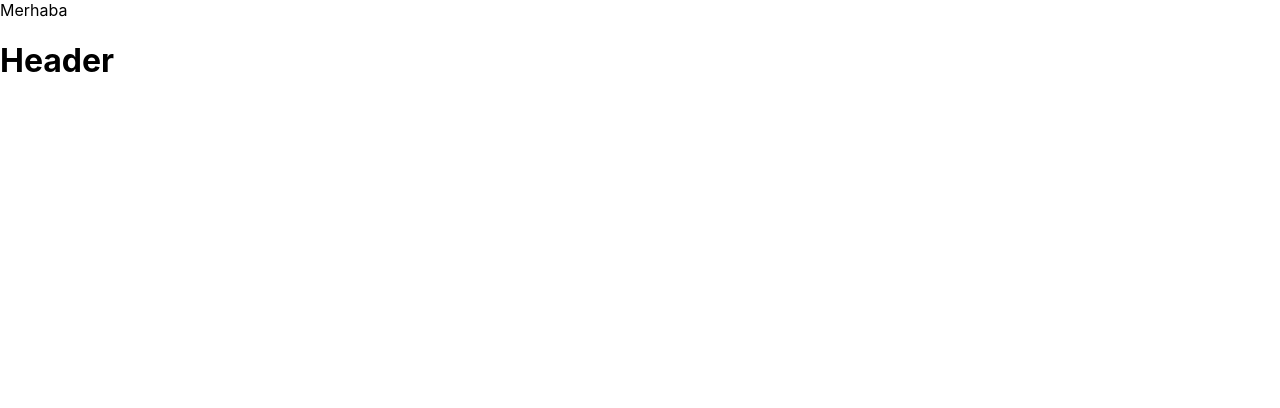
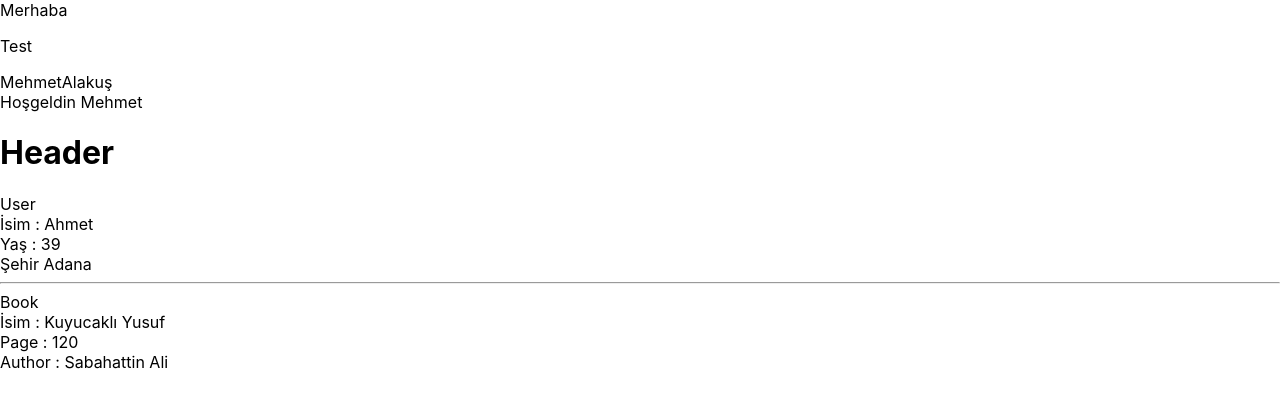
Before and after one commit to bozkurtismail/React-Hooks, a React (Create React App) app: page / in a window 1280 px wide. Shown: the top 408 px of the page. Built offline with nearby package versions, Linux system fonts and the light colour scheme.

Commit message:
props ve componetlere learn

```diff
--- a/src/App.js
+++ b/src/App.js
@@ -1,8 +1,19 @@
+import Book from "./components/Book";
 import Header from "./components/Header";
+import User from "./components/User";
+
+const book = {
+  name : "Kuyucaklı Yusuf",
+  page : 120,
+  author : "Sabahattin Ali"
+}
 
 function App() {
   return  <div>Merhaba
     <Header/>
+    <User name="Ahmet" city="Adana" age = {39}/>
+
+    <Book data ={book}/>
   </div>
 }
 
--- /dev/null
+++ b/src/components/Book.js
@@ -0,0 +1,39 @@
+import React from 'react'
+
+/*function Book(props) {
+  return (
+    <div>
+      Book
+      <div>İsim : {props.data.name}</div>
+      <div>Page : {props.data.page}</div>
+      <div>Author : {props.data.author}</div>
+    </div>
+  )
+}*/
+
+/*function Book({data}) {
+    return (
+      <div>
+        Book
+        <div>İsim : {data.name}</div>
+        <div>Page : {data.page}</div>
+        <div>Author : {data.author}</div>
+      </div>
+    )
+}*/
+
+function Book({data : {name,page,author}}) {
+    return (
+      <div>
+        Book
+        <div>İsim : {name}</div>
+        <div>Page : {page}</div>
+        <div>Author : {author}</div>
+      </div>
+    )
+}
+export default Book
+
+/*Bir bileşene props olarak array veya obje veri tipinin gönderilmesi hakkında bilgiler aktarılmaktadır.
+Her seferinde props.data.name yazılmak istenmiyorsa props alma yeri {data}  şeklinde yazılabilir.
+*/
--- a/src/components/Header.js
+++ b/src/components/Header.js
@@ -1,11 +1,58 @@
 import React from 'react'
 
+
+//değişken render etmek için javascript kodu içerisinde değişken süslü parantez içersinde kullanılır.
+const name = "Mehmet"
+let surname = "Alakuş"
+const isLoggendIn = true
 function Header() {
   return (
+  <React.Fragment>
+    <div>
+      <p>Test</p>
+      {name}{surname}
+
+      {
+        isLoggendIn ? (
+          <div>Hoşgeldin {name}</div>
+        ) : (
+          <a href=''>Giriş yapı</a>
+        )}
+    </div>
     <div>
       <h1>Header</h1>
-    </div>
+      </div>
+    </React.Fragment>
   )
 }
 
 export default Header
+
+//iki div alt alta kullanıldığında iki div başka bir div ile sarmallanmadı yada reactin bize sağlamış olduğu
+//<>
+//</>
+//fragment ifadesi kullanılabilir
+/*kullanım şekli
+   <>
+    <div>
+      <p>Test</p>
+    </div>
+    <div>
+      <h1>Header</h1>
+      </div>
+    </>
+    şeklindedir.Bir başka kullanım şekli
+    <React.Fragment>
+    <div>
+      <p>Test</p>
+    </div>
+    <div>
+      <h1>Header</h1>
+      </div>
+    </React.Fragment>
+    şeklindedir.
+    */
+
+   /*PROPS denilen konu aslında Property yani  özellik olarak tanımı yapılır.
+   Bir componenti ilk kez render ederken onun görünümünü sağlayacak olan bilgileri Componen oluştururken
+   kolaylık sağlayacak kod rfce(React Function Export Component) */
--- /dev/null
+++ b/src/components/User.js
@@ -0,0 +1,17 @@
+import React from 'react'
+
+function User(props) {
+  return (
+    <div>
+     User
+     <div>İsim : {props.name}</div>
+     <div>Yaş : {props.age}</div>
+     <div>Şehir {props.city}</div>
+     <hr></hr>
+    </div>
+  )
+}
+
+export default User
+
+/*Değişkenlere static şekilde atama yapmak yerine componenti kullanan modul parametreleri dinamik şekilde göndererek kullanabilir.*/
```
